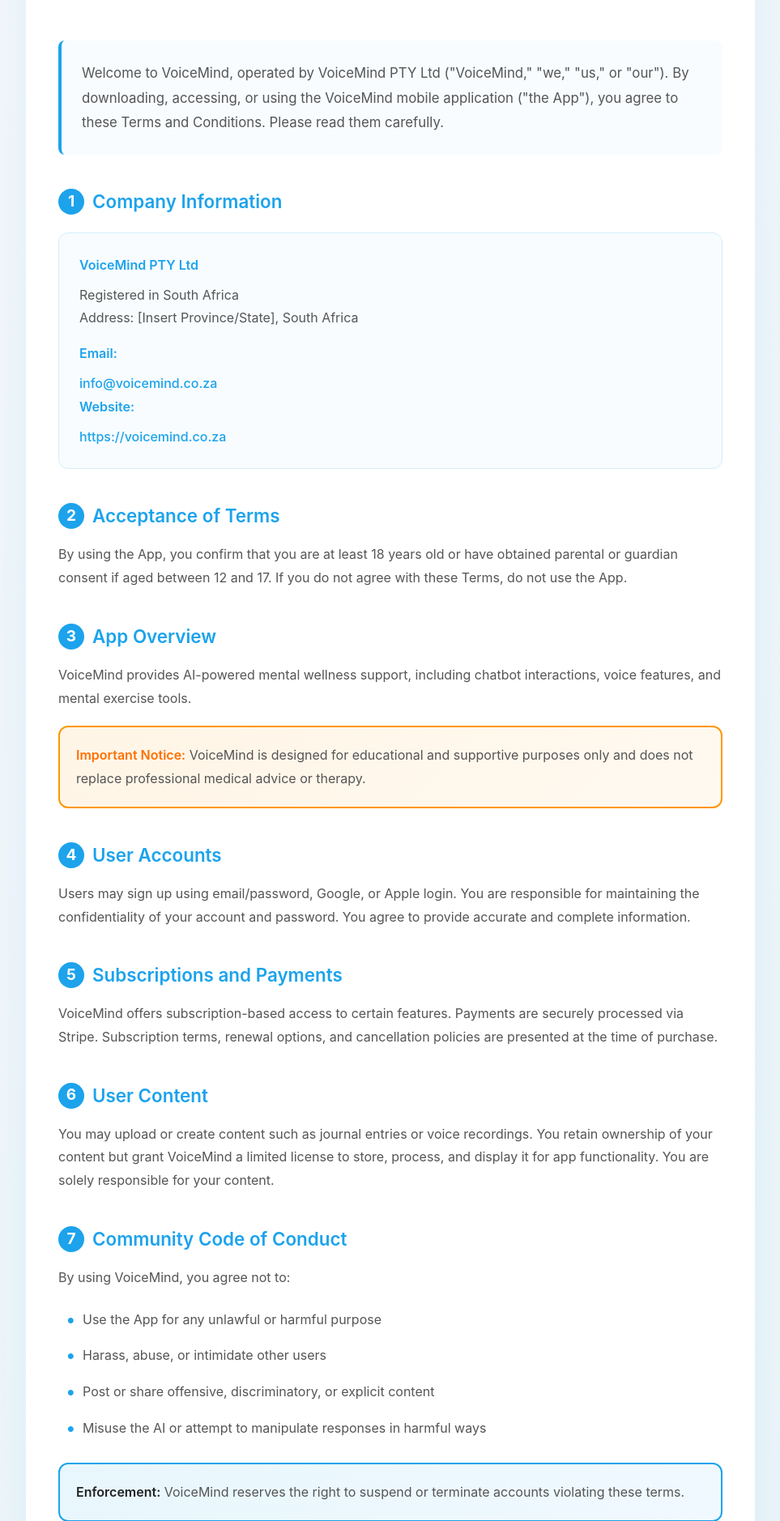
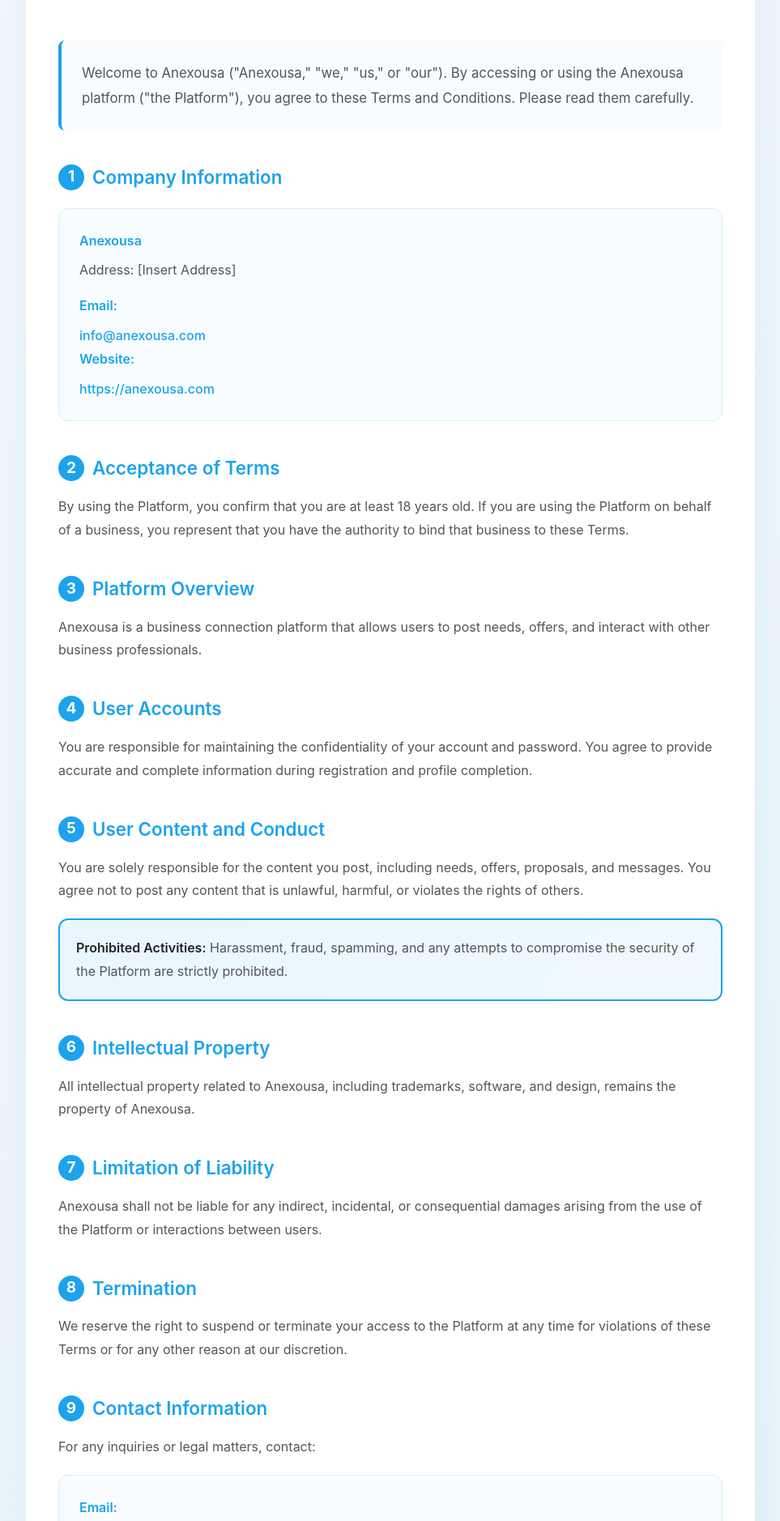
Before and after one commit to shohan1081/LinkedIn-Platform-Hybrid-Version, a Django app: page /terms-and-conditions/ in a window 1280 px wide. Shown: the part 238-2116 px from the top of the page at 81% size, without its empty margins (158-1121 px from the left). Run offline with Django 5.2, Linux system fonts and the light colour scheme.

Commit message:
Update Terms and Conditions template with Anexousa branding and platform-specific content

```diff
--- a/templates/legal/terms_and_conditions.html
+++ b/templates/legal/terms_and_conditions.html
@@ -3,7 +3,7 @@
 <head>
     <meta charset="UTF-8">
     <meta name="viewport" content="width=device-width, initial-scale=1.0">
-    <title>Terms and Conditions - VoiceMind</title>
+    <title>Terms and Conditions - Anexousa</title>
     <style>
         * {
             margin: 0;
@@ -234,7 +234,7 @@
 
         <div class="content">
             <div class="intro">
-                Welcome to VoiceMind, operated by VoiceMind PTY Ltd ("VoiceMind," "we," "us," or "our"). By downloading, accessing, or using the VoiceMind mobile application ("the App"), you agree to these Terms and Conditions. Please read them carefully.
+                Welcome to Anexousa ("Anexousa," "we," "us," or "our"). By accessing or using the Anexousa platform ("the Platform"), you agree to these Terms and Conditions. Please read them carefully.
             </div>
 
             <div class="section">
@@ -244,11 +244,10 @@
                 </h2>
                 <div class="section-content">
                     <div class="contact-box">
-                        <strong>VoiceMind PTY Ltd</strong>
-                        <p>Registered in South Africa<br>
-                        Address: [Insert Province/State], South Africa</p>
-                        <strong>Email:</strong> <a href="mailto:info@voicemind.co.za">info@voicemind.co.za</a><br>
-                        <strong>Website:</strong> <a href="https://voicemind.co.za" target="_blank">https://voicemind.co.za</a>
+                        <strong>Anexousa</strong>
+                        <p>Address: [Insert Address]</p>
+                        <strong>Email:</strong> <a href="mailto:info@anexousa.com">info@anexousa.com</a><br>
+                        <strong>Website:</strong> <a href="https://anexousa.com" target="_blank">https://anexousa.com</a>
                     </div>
                 </div>
             </div>
@@ -259,20 +258,17 @@
                     Acceptance of Terms
                 </h2>
                 <div class="section-content">
-                    <p>By using the App, you confirm that you are at least 18 years old or have obtained parental or guardian consent if aged between 12 and 17. If you do not agree with these Terms, do not use the App.</p>
+                    <p>By using the Platform, you confirm that you are at least 18 years old. If you are using the Platform on behalf of a business, you represent that you have the authority to bind that business to these Terms.</p>
                 </div>
             </div>
 
             <div class="section">
                 <h2 class="section-title">
                     <span class="section-number">3</span>
-                    App Overview
+                    Platform Overview
                 </h2>
                 <div class="section-content">
-                    <p>VoiceMind provides AI-powered mental wellness support, including chatbot interactions, voice features, and mental exercise tools.</p>
-                    <div class="warning-box">
-                        <strong>Important Notice:</strong> VoiceMind is designed for educational and supportive purposes only and does not replace professional medical advice or therapy.
-                    </div>
+                    <p>Anexousa is a business connection platform that allows users to post needs, offers, and interact with other business professionals.</p>
                 </div>
             </div>
 
@@ -282,119 +278,71 @@
                     User Accounts
                 </h2>
                 <div class="section-content">
-                    <p>Users may sign up using email/password, Google, or Apple login. You are responsible for maintaining the confidentiality of your account and password. You agree to provide accurate and complete information.</p>
+                    <p>You are responsible for maintaining the confidentiality of your account and password. You agree to provide accurate and complete information during registration and profile completion.</p>
                 </div>
             </div>
 
             <div class="section">
                 <h2 class="section-title">
                     <span class="section-number">5</span>
-                    Subscriptions and Payments
+                    User Content and Conduct
                 </h2>
                 <div class="section-content">
-                    <p>VoiceMind offers subscription-based access to certain features. Payments are securely processed via Stripe. Subscription terms, renewal options, and cancellation policies are presented at the time of purchase.</p>
+                    <p>You are solely responsible for the content you post, including needs, offers, proposals, and messages. You agree not to post any content that is unlawful, harmful, or violates the rights of others.</p>
+                    <div class="highlight-box">
+                        <strong>Prohibited Activities:</strong> Harassment, fraud, spamming, and any attempts to compromise the security of the Platform are strictly prohibited.
+                    </div>
                 </div>
             </div>
 
             <div class="section">
                 <h2 class="section-title">
                     <span class="section-number">6</span>
-                    User Content
+                    Intellectual Property
                 </h2>
                 <div class="section-content">
-                    <p>You may upload or create content such as journal entries or voice recordings. You retain ownership of your content but grant VoiceMind a limited license to store, process, and display it for app functionality. You are solely responsible for your content.</p>
+                    <p>All intellectual property related to Anexousa, including trademarks, software, and design, remains the property of Anexousa.</p>
                 </div>
             </div>
 
             <div class="section">
                 <h2 class="section-title">
                     <span class="section-number">7</span>
-                    Community Code of Conduct
+                    Limitation of Liability
                 </h2>
                 <div class="section-content">
-                    <p>By using VoiceMind, you agree not to:</p>
-                    <ul>
-                        <li>Use the App for any unlawful or harmful purpose</li>
-                        <li>Harass, abuse, or intimidate other users</li>
-                        <li>Post or share offensive, discriminatory, or explicit content</li>
-                        <li>Misuse the AI or attempt to manipulate responses in harmful ways</li>
-                    </ul>
-                    <div class="highlight-box">
-                        <strong>Enforcement:</strong> VoiceMind reserves the right to suspend or terminate accounts violating these terms.
-                    </div>
+                    <p>Anexousa shall not be liable for any indirect, incidental, or consequential damages arising from the use of the Platform or interactions between users.</p>
                 </div>
             </div>
 
             <div class="section">
                 <h2 class="section-title">
                     <span class="section-number">8</span>
-                    Intellectual Property
+                    Termination
                 </h2>
                 <div class="section-content">
-                    <p>All intellectual property related to VoiceMind, including trademarks, software, design, and content (excluding user-generated content), remains the property of VoiceMind PTY Ltd.</p>
+                    <p>We reserve the right to suspend or terminate your access to the Platform at any time for violations of these Terms or for any other reason at our discretion.</p>
                 </div>
             </div>
 
             <div class="section">
                 <h2 class="section-title">
                     <span class="section-number">9</span>
-                    Disclaimers
-                </h2>
-                <div class="section-content">
-                    <div class="warning-box">
-                        <strong>Medical Disclaimer:</strong> VoiceMind is not a medical or therapeutic service. The information and interactions provided are for general educational and emotional support purposes only and do not constitute medical advice. Always seek professional guidance for mental health concerns.
-                    </div>
-                </div>
-            </div>
-
-            <div class="section">
-                <h2 class="section-title">
-                    <span class="section-number">10</span>
-                    Limitation of Liability
-                </h2>
-                <div class="section-content">
-                    <p>To the fullest extent permitted by South African law, VoiceMind PTY Ltd shall not be liable for any indirect, incidental, or consequential damages arising from the use of the App.</p>
-                </div>
-            </div>
-
-            <div class="section">
-                <h2 class="section-title">
-                    <span class="section-number">11</span>
-                    Termination
-                </h2>
-                <div class="section-content">
-                    <p>Users may delete their account at any time through the App. VoiceMind reserves the right to suspend or terminate access if a user violates these Terms or misuses the App.</p>
-                </div>
-            </div>
-
-            <div class="section">
-                <h2 class="section-title">
-                    <span class="section-number">12</span>
-                    Governing Law
-                </h2>
-                <div class="section-content">
-                    <p>These Terms are governed by and construed in accordance with the laws of South Africa. Any disputes shall be subject to the exclusive jurisdiction of South African courts.</p>
-                </div>
-            </div>
-
-            <div class="section">
-                <h2 class="section-title">
-                    <span class="section-number">13</span>
                     Contact Information
                 </h2>
                 <div class="section-content">
                     <p>For any inquiries or legal matters, contact:</p>
                     <div class="contact-box">
-                        <strong>Email:</strong> <a href="mailto:info@voicemind.co.za">info@voicemind.co.za</a><br>
-                        <strong>Website:</strong> <a href="https://voicemind.co.za" target="_blank">https://voicemind.co.za</a>
+                        <strong>Email:</strong> <a href="mailto:info@anexousa.com">info@anexousa.com</a><br>
+                        <strong>Website:</strong> <a href="https://anexousa.com" target="_blank">https://anexousa.com</a>
                     </div>
                 </div>
             </div>
         </div>
 
         <div class="footer">
-            <div class="footer-logo">VoiceMind</div>
-            <p>© 2025 VoiceMind PTY Ltd. All rights reserved.</p>
+            <div class="footer-logo">Anexousa</div>
+            <p>© 2026 Anexousa. All rights reserved.</p>
         </div>
     </div>
 </body>
```
